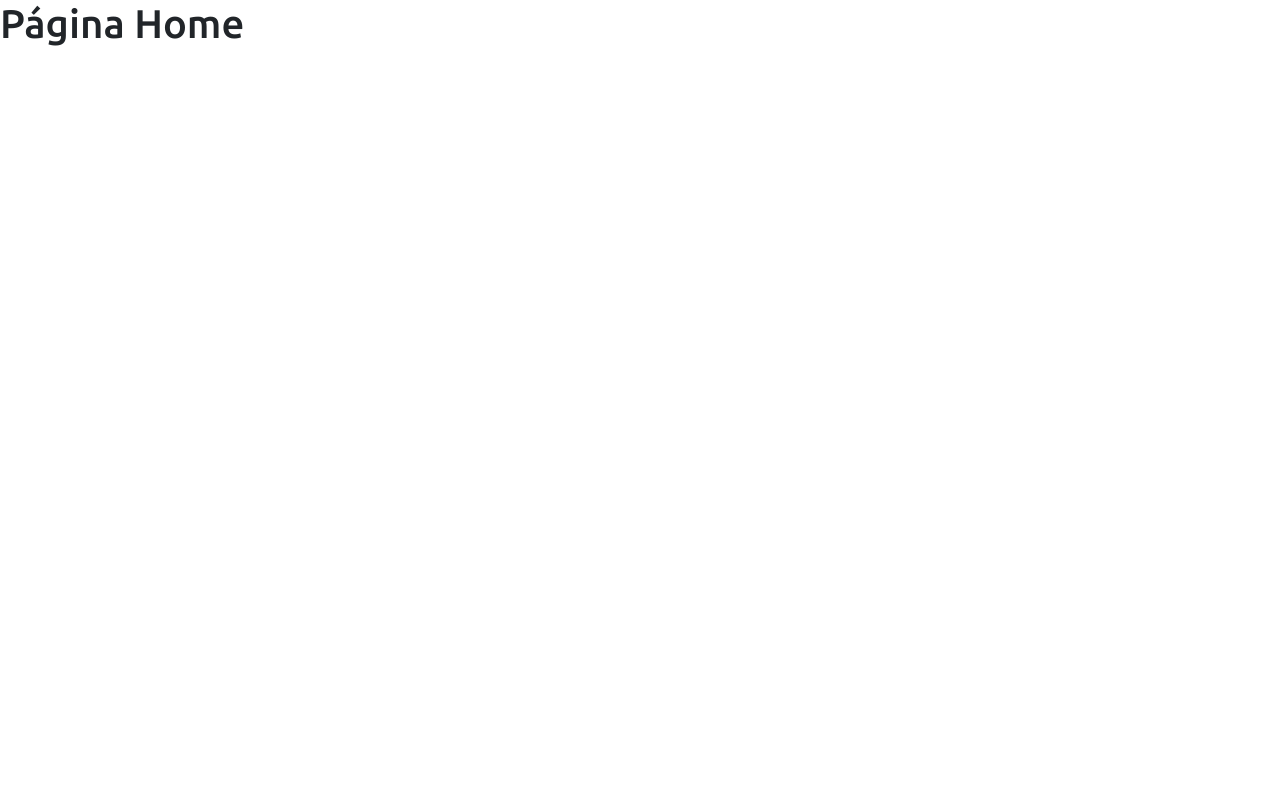
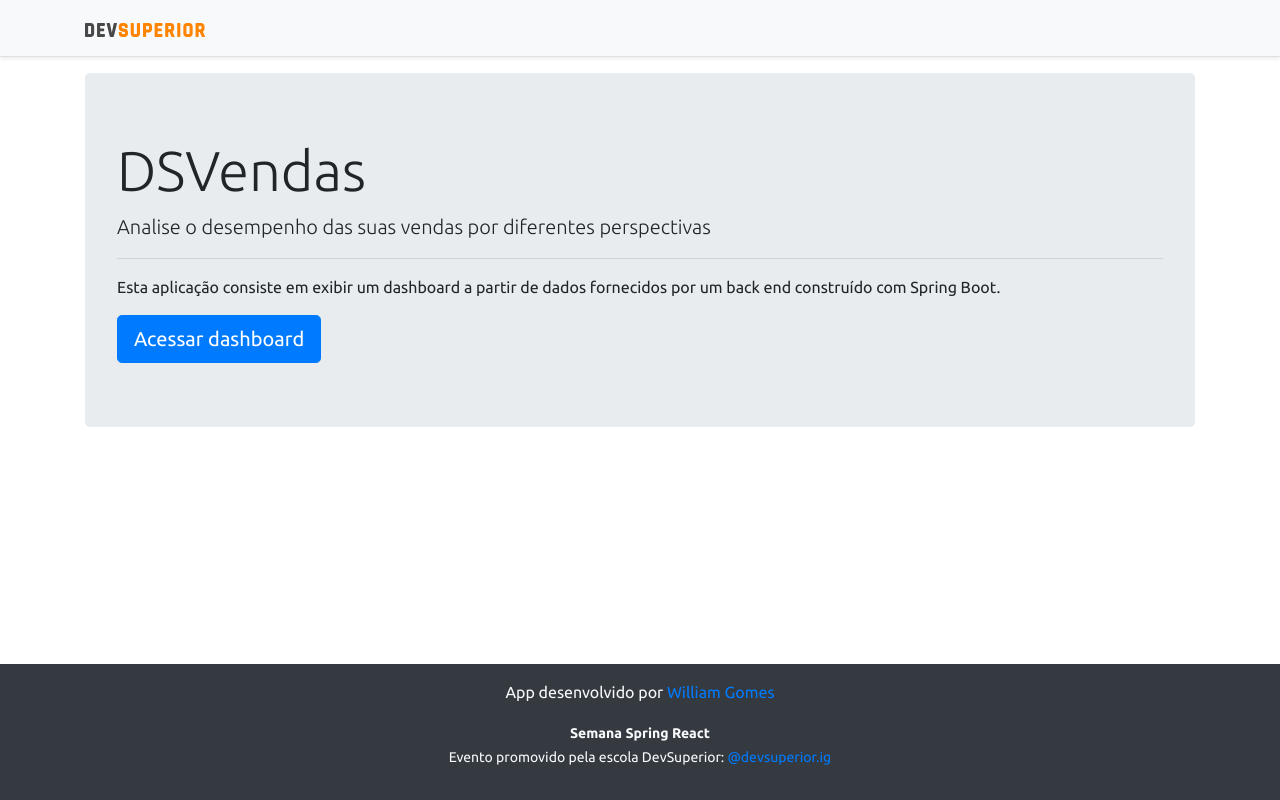
Before and after one commit to williamgomes62/dsvendas-sds4, a React (Create React App) app in the folder frontend/: page / in a window 1280 px wide. Built offline with nearby package versions, Linux system fonts and the light colour scheme.

Commit message:
Home, navigation

```diff
--- a/frontend/src/Pages/Home/index.tsx
+++ b/frontend/src/Pages/Home/index.tsx
@@ -1,8 +1,26 @@
+import Footer from "components/Footer";
+import NavBar from "components/NavBar";
+import { Link } from "react-router-dom";
+
 const Home = () => {
   return (
-    <div>
-      <h1>Página Home</h1>
-    </div>
+    <>
+      <NavBar />
+      <div className="container">
+        <div className="jumbotron">
+          <h1 className="display-4">DSVendas</h1>
+          <p className="lead">Analise o desempenho das suas vendas por diferentes perspectivas</p>
+          <hr />
+          <p>Esta aplicação consiste em exibir um dashboard a partir de dados fornecidos por um back end construído com Spring Boot.</p>
+          <Link className="btn btn-primary btn-lg" to="/dashboard">
+            Acessar dashboard
+          </Link>
+        </div>
+      </div>
+      <Footer />
+    </>
+
+
   )
 }
 
--- a/frontend/src/Routes.tsx
+++ b/frontend/src/Routes.tsx
@@ -6,10 +6,10 @@
   return (
     <BrowserRouter>
       <Switch>
-        <Route path="/">
+        <Route path="/" exact>
           <Home />
         </Route>
-        <Route path="/dashboard">
+        <Route path="/dashboard" exact>
           <Dashboard />
         </Route>
       </Switch>
--- a/frontend/src/components/NavBar/index.tsx
+++ b/frontend/src/components/NavBar/index.tsx
@@ -1,11 +1,14 @@
 import ImgDsDark from 'assets/img/ds-dark.svg';
+import { Link } from 'react-router-dom';
 
 const NavBar = () => {
   return (
     <div className="d-flex flex-column flex-md-row align-items-center p-3 px-md-4 mb-3 bg-light border-bottom shadow-sm">
       <div className="container">
         <nav className="my-2 my-md-0 mr-md-3">
-          <img src={ImgDsDark} alt="DevSuperior" width="120" />
+          <Link to="/">
+            <img src={ImgDsDark} alt="DevSuperior" width="120" />
+          </Link>
         </nav>
       </div>
     </div>
```
